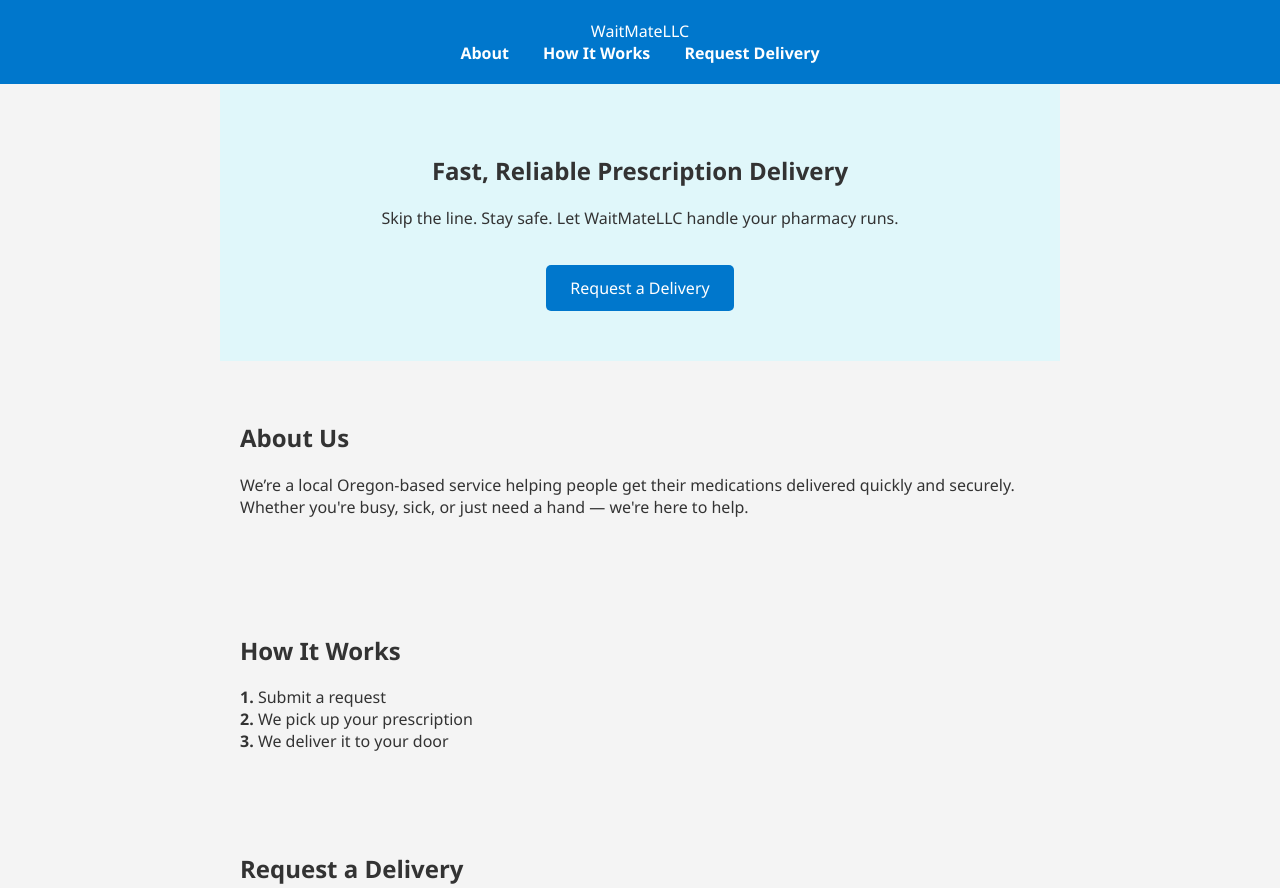
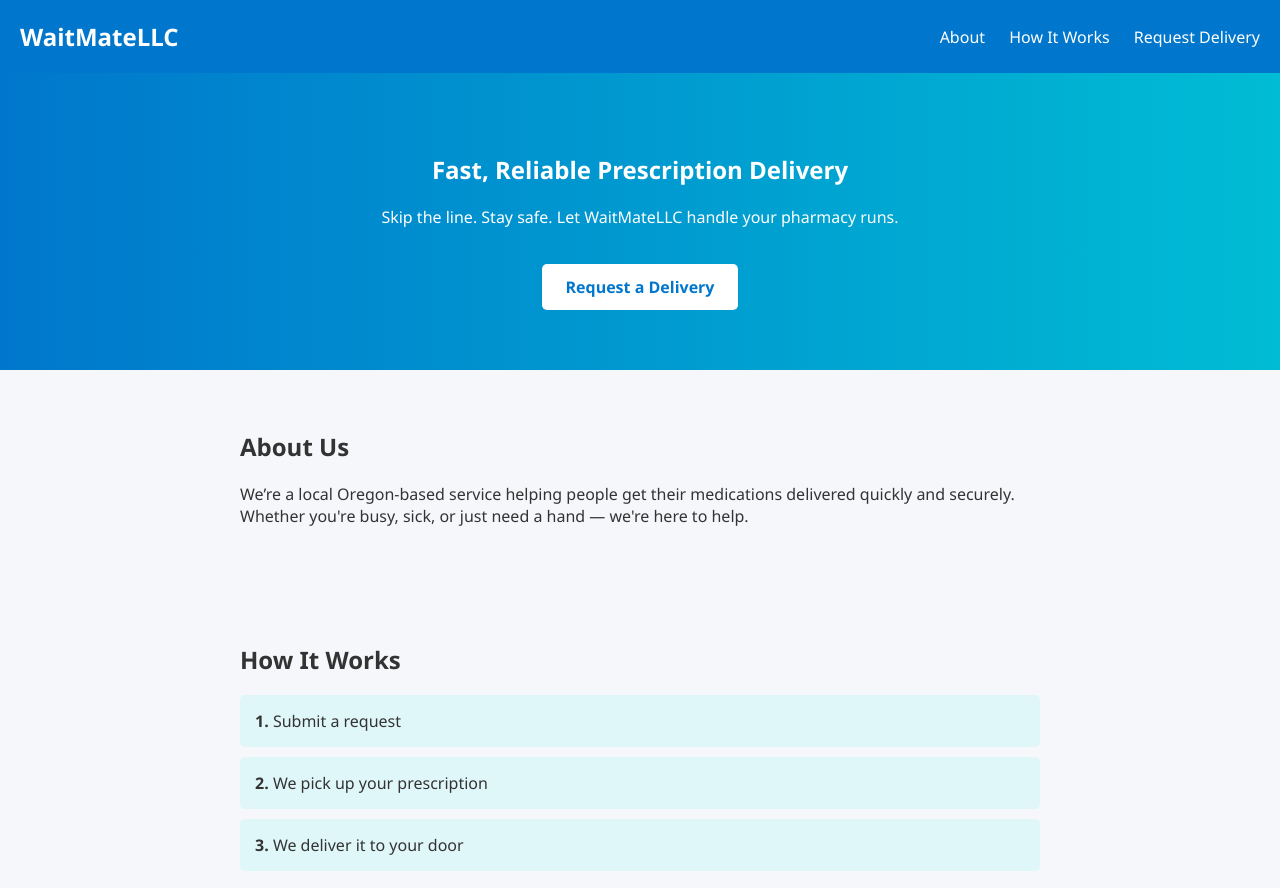
Before and after one commit to waitmatellc-sys/waitmatellc.github.io, a plain HTML site: page index.html in a window 1280 px wide. Shown: the top 888 px of the page. Drawn offline with Linux system fonts and the light colour scheme.

Commit message:
Update style.css

```diff
--- a/style.css
+++ b/style.css
@@ -1,8 +1,7 @@
 body {
+  margin: 0;
   font-family: 'Segoe UI', sans-serif;
-  margin: 0;
-  padding: 0;
-  background-color: #f4f4f4;
+  background-color: #f5f7fa;
   color: #333;
 }
 
@@ -10,36 +9,52 @@ header {
   background-color: #0077cc;
   color: white;
   padding: 20px;
-  text-align: center;
+  display: flex;
+  justify-content: space-between;
+  align-items: center;
+}
+
+.logo {
+  font-size: 1.5em;
+  font-weight: bold;
 }
 
 nav a {
-  margin: 0 15px;
+  margin-left: 20px;
   color: white;
   text-decoration: none;
-  font-weight: bold;
+  font-weight: 500;
 }
 
 .hero {
-  background-color: #e0f7fa;
+  background: linear-gradient(to right, #0077cc, #00bcd4);
+  color: white;
   text-align: center;
-  padding: 50px 20px;
+  padding: 60px 20px;
 }
 
 .cta-button {
+  background-color: white;
+  color: #0077cc;
+  padding: 12px 24px;
+  border-radius: 5px;
+  text-decoration: none;
+  font-weight: bold;
+  margin-top: 20px;
   display: inline-block;
-  margin-top: 20px;
-  padding: 12px 24px;
-  background-color: #0077cc;
-  color: white;
-  text-decoration: none;
-  border-radius: 5px;
 }
 
-section {
+.info-section {
   padding: 40px 20px;
   max-width: 800px;
   margin: auto;
+}
+
+.steps div {
+  background-color: #e0f7fa;
+  padding: 15px;
+  margin: 10px 0;
+  border-radius: 5px;
 }
 
 form {
@@ -50,8 +65,8 @@ form {
 input, textarea {
   padding: 10px;
   font-size: 16px;
-  width: 100%;
-  box-sizing: border-box;
+  border: 1px solid #ccc;
+  border-radius: 5px;
 }
 
 button {
```
